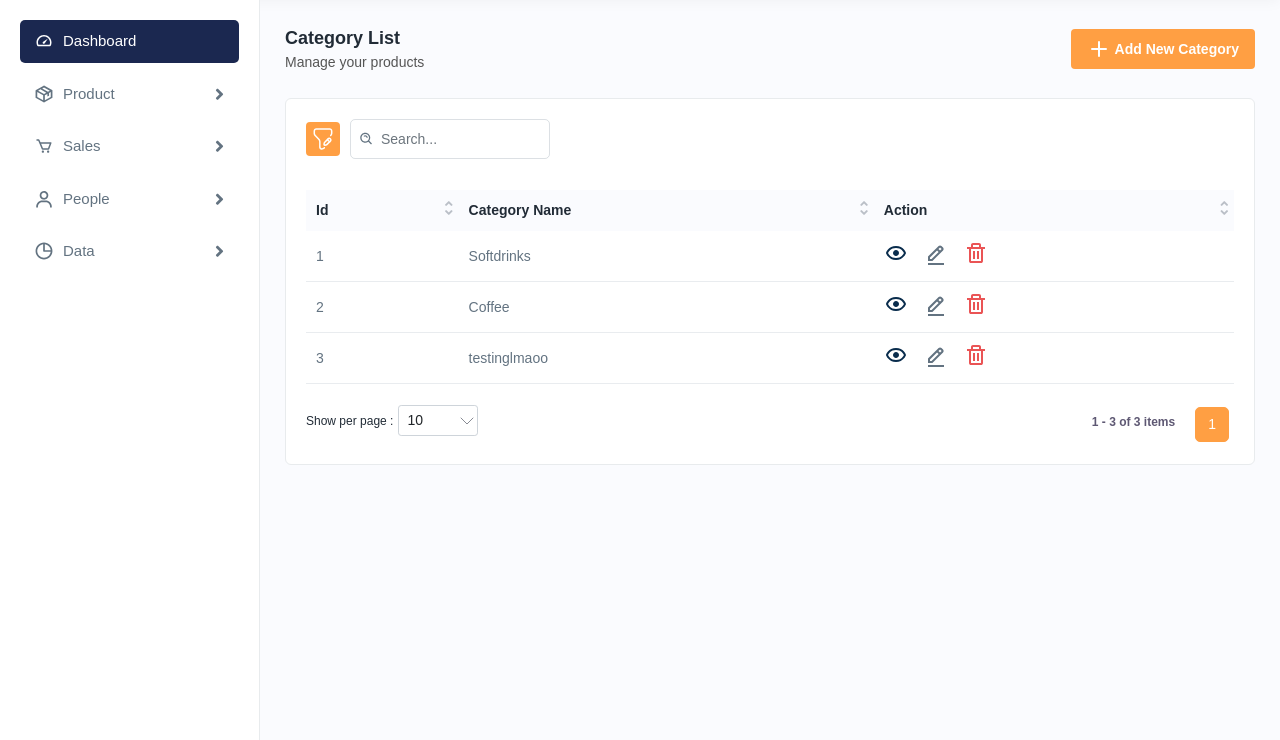
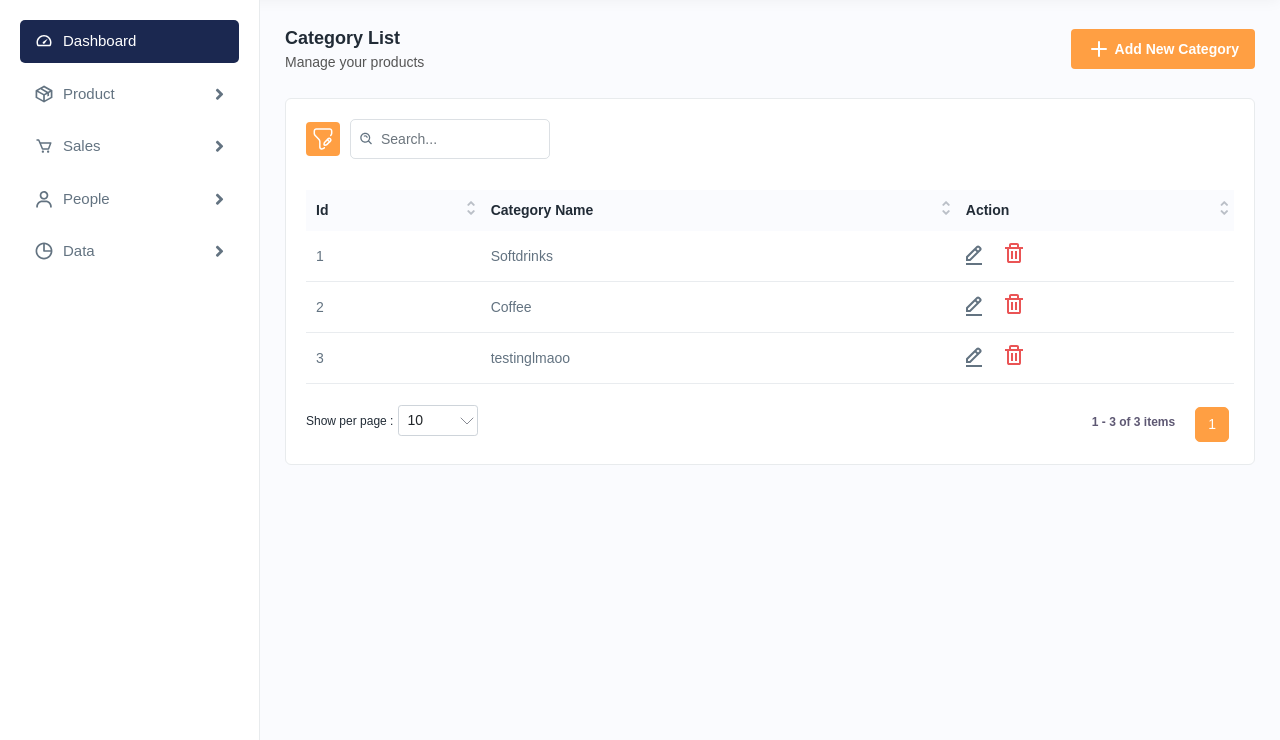
Before and after one commit to ShanShenShan/finals, a PHP site: page /pos1/category_list.php in a window 1280 px wide. Shown: the part 60-800 px from the top of the page. Run offline with PHP 8.4, Linux system fonts and the light colour scheme; a user stored in the database is signed in; data comes from the database, SQL or seed files in the repository.

Commit message:
removing eye

```diff
--- a/product/category_list.php
+++ b/product/category_list.php
@@ -109,9 +109,6 @@ $categorylist = $search->fetchall(PDO::FETCH_OBJ); // fetching all of the data a
 
 
                                             <td>
-                                                <a class="me-3" href="product-details.html">
-                                                    <img src="<?php echo FILEPATH; ?>/assets/img/icons/eye.svg" alt="img">
-                                                </a>
                                                 <a data-bs-toggle="modal"data-bs-target="#editProductModal" class="me-3" onclick="Edit_Category('<?php echo $category->id;?>', '<?php echo $category->category_name; ?>')">
                                                     <img src="<?php echo FILEPATH; ?>/assets/img/icons/edit.svg" alt="img">
                                                 </a>
```
